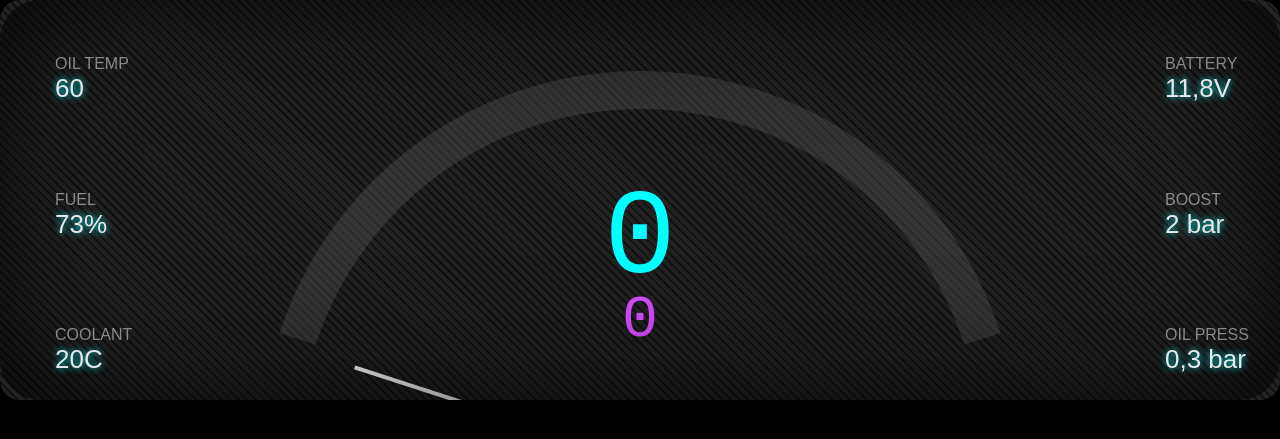
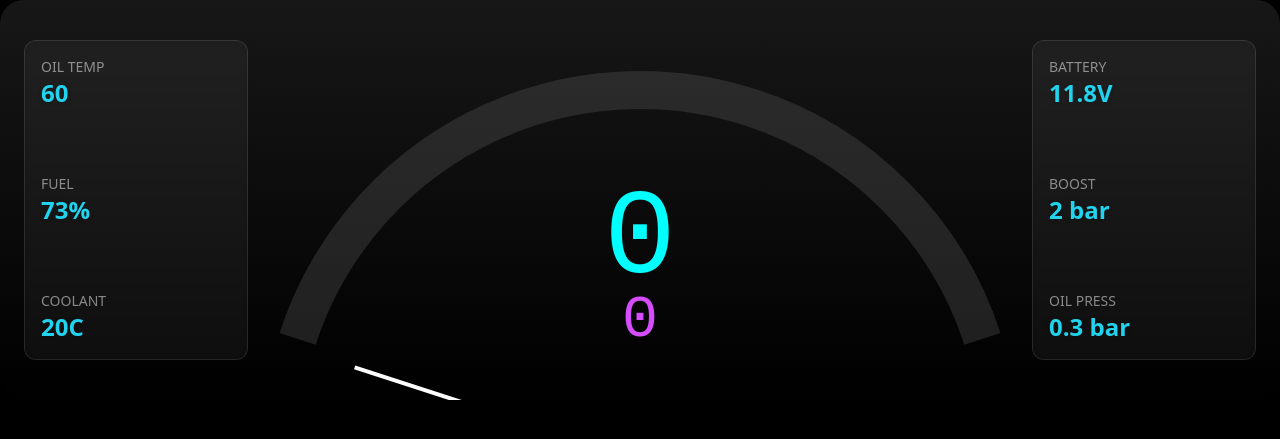
Before and after one commit to HagerJakob/RaspberryPi_Code, a Flask app: page / in a window 1280 px wide. Shown: the top 439 px of the page. Run offline with Flask 3, Linux system fonts and the light colour scheme; some libraries are stand-ins or nearby versions.

Commit message:
tailwind

```diff
--- a/templates/dashboard.html
+++ b/templates/dashboard.html
@@ -1,76 +1,68 @@
 <!DOCTYPE html>
 <html lang="de">
 <head>
-<meta charset="UTF-8">
+<meta charset="UTF-8" />
 <title>Racing Dashboard</title>
+<script src="https://cdn.tailwindcss.com"></script>
 <script src="https://cdn.socket.io/4.6.1/socket.io.min.js"></script>
 <style>
-    body { margin:0; overflow:hidden; background:#000; font-family:Arial; color:#fff; }
-    #wrap {
-        width:1280px; height:400px; margin:0 auto; position:relative;
-        background:#111;
-        background-image: repeating-linear-gradient(45deg, #111, #111 2px, #222 2px, #222 6px),
-                         linear-gradient(to bottom, #000 0%, #111 100%);
-        border-radius:20px;
-        overflow:hidden;
-    }
-    .frame-overlay {
-        position:absolute; inset:0;
-        border-radius:40px;
-        box-shadow: inset 0 0 120px rgba(0,0,0,0.8);
-        pointer-events:none;
-    }
-    .sidebox {
-        position:absolute; top:40px; width:220px; height:320px;
-        display:flex; flex-direction:column; justify-content:space-between;
-        padding:15px; font-size:20px; opacity:0.9;
-    }
-    #left { left:40px; }
-    #right { right:-120px; }
-    .label { opacity:0.55; font-size:16px; }
-    .val   { font-size:26px; text-shadow:0 0 7px cyan; }
-    canvas#gauge { position:absolute; top:0; left:0; }
+/* Canvas bleibt individuell */
 </style>
 </head>
-<body>
-<div id="wrap">
+<body class="bg-black text-white overflow-hidden">
+<div id="wrap" class="relative w-[1280px] h-[400px] mx-auto rounded-3xl overflow-hidden bg-gradient-to-b from-neutral-900 to-black shadow-2xl">
     <canvas id="gauge" width="1280" height="400"></canvas>
-    <div class="frame-overlay"></div>
 
-    <div id="left" class="sidebox">
-        <div><div class="label">OIL TEMP</div><div class="val" id="oil">60</div></div>
-        <div><div class="label">FUEL</div><div class="val" id="fuel">73%</div></div>
-        <div><div class="label">COOLANT</div><div class="val" id="temp">20C</div></div>
+    <!-- LEFT BOX -->
+    <div class="absolute left-6 top-10 w-56 h-80 flex flex-col justify-between p-4 backdrop-blur-sm bg-white/5 rounded-xl shadow-inner border border-white/10">
+        <div>
+            <div class="text-sm opacity-50">OIL TEMP</div>
+            <div id="oil" class="text-2xl text-cyan-400 font-bold drop-shadow">60</div>
+        </div>
+        <div>
+            <div class="text-sm opacity-50">FUEL</div>
+            <div id="fuel" class="text-2xl text-cyan-400 font-bold drop-shadow">73%</div>
+        </div>
+        <div>
+            <div class="text-sm opacity-50">COOLANT</div>
+            <div id="temp" class="text-2xl text-cyan-400 font-bold drop-shadow">20C</div>
+        </div>
     </div>
 
-    <div id="right" class="sidebox">
-        <div><div class="label">BATTERY</div><div class="val" id="voltage">11,8V</div></div>
-        <div><div class="label">BOOST</div><div class="val" id="boost">2 bar</div></div>
-        <div><div class="label">OIL PRESS</div><div class="val" id="oilpress">0,3 bar</div></div>
+    <!-- RIGHT BOX -->
+    <div class="absolute right-6 top-10 w-56 h-80 flex flex-col justify-between p-4 backdrop-blur-sm bg-white/5 rounded-xl shadow-inner border border-white/10">
+        <div>
+            <div class="text-sm opacity-50">BATTERY</div>
+            <div id="voltage" class="text-2xl text-cyan-400 font-bold drop-shadow">11.8V</div>
+        </div>
+        <div>
+            <div class="text-sm opacity-50">BOOST</div>
+            <div id="boost" class="text-2xl text-cyan-400 font-bold drop-shadow">2 bar</div>
+        </div>
+        <div>
+            <div class="text-sm opacity-50">OIL PRESS</div>
+            <div id="oilpress" class="text-2xl text-cyan-400 font-bold drop-shadow">0.3 bar</div>
+        </div>
     </div>
 </div>
 
 <script>
 let speed=0, rpm=0, gear="N", temp=70;
 
-// Canvas Setup
 const c = document.getElementById("gauge");
 const ctx = c.getContext("2d");
 const cx=640, cy=400, rOuter=360, rInner=300;
 const start=Math.PI*1.1, end=Math.PI*1.9;
 
-// Zeichnen
 function drawGauge(){
     ctx.clearRect(0,0,c.width,c.height);
 
-    // Basis-RPM-Bogen
     ctx.beginPath();
     ctx.arc(cx, cy+50, rOuter, start, end);
-    ctx.strokeStyle="rgba(90,90,90,0.35)";
+    ctx.strokeStyle="rgba(100,100,100,0.3)";
     ctx.lineWidth=38;
     ctx.stroke();
 
-    // RPM-Bogen
     let rpmPercent = Math.min(rpm/10000,1);
     let rpmEnd = start + (end-start)*rpmPercent;
     ctx.beginPath();
@@ -79,7 +71,6 @@ function drawGauge(){
     ctx.lineWidth=38;
     ctx.stroke();
 
-    // Speed-Zeiger
     let sp = Math.min(speed/255,1);
     let ang = start + (end-start)*sp;
     ctx.beginPath();
@@ -89,20 +80,17 @@ function drawGauge(){
     ctx.lineWidth=4;
     ctx.stroke();
 
-    // Speed Text
-    ctx.font="120px Courier New";
+    ctx.font="120px 'Courier New'";
     ctx.textAlign="center";
     ctx.textBaseline="middle";
     ctx.fillStyle="cyan";
     ctx.fillText(speed, cx, cy-160);
 
-    // RPM Text
-    ctx.font="60px Courier New";
+    ctx.font="60px 'Courier New'";
     ctx.fillStyle="#d64cff";
     ctx.fillText(rpm, cx, cy-80);
 }
 
-// Socket.IO
 const socket = io();
 
 socket.on('update', data => {
@@ -110,12 +98,9 @@ socket.on('update', data => {
     if(data.SPEED!==undefined) speed = parseInt(data.SPEED);
     if(data.COOLANT!==undefined) temp = parseInt(data.COOLANT);
 
-    // Sidebox Updates
     document.getElementById("temp").textContent = temp + "C";
     drawGauge();
 });
-
-// Initial Draw
 drawGauge();
 </script>
 </body>
```
